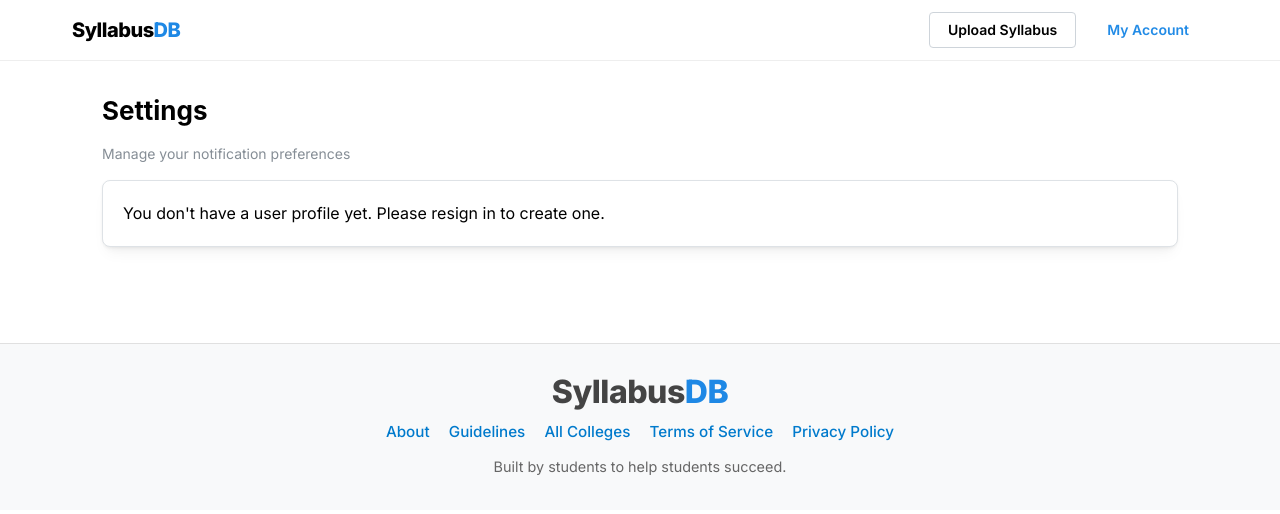
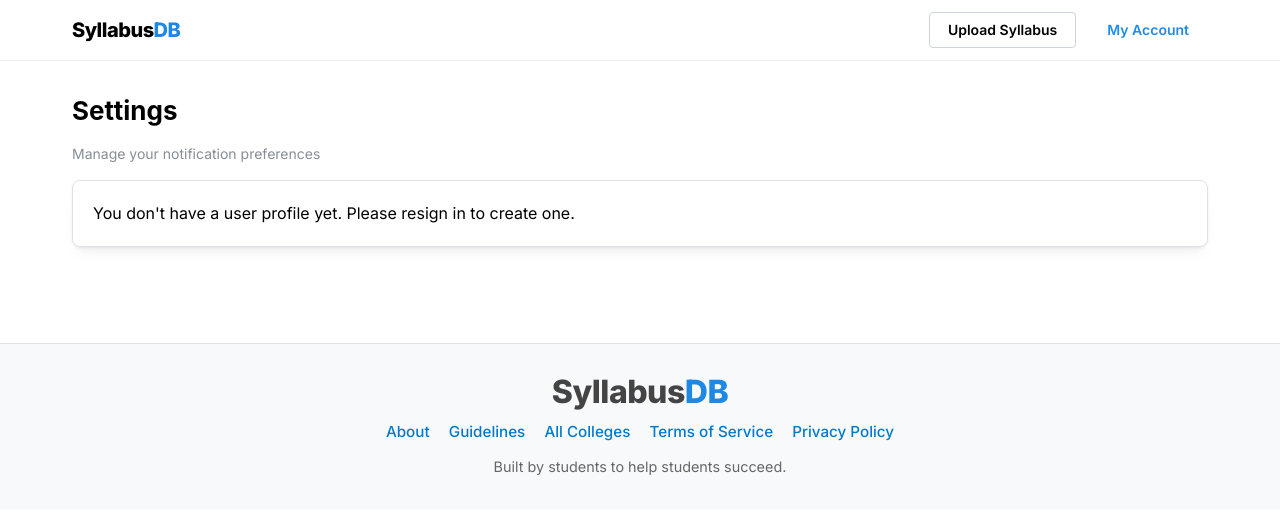
Before and after one commit to Nawang17/SyllabusDB, a React (Vite) app: page /settings in a window 1280 px wide. Shown: the top 514 px of the page. Built offline with nearby package versions, Linux system fonts and the light colour scheme; no server answers; the database is empty; sample sign-in values are in the browser's storage.

Commit message:
Update container size in Settings page for improved layout

```diff
--- a/src/pages/Account/MyUploads/Settings/Settings.jsx
+++ b/src/pages/Account/MyUploads/Settings/Settings.jsx
@@ -76,7 +76,7 @@ export default function SettingsPage() {
   };
 
   return (
-    <Container size="lg" py="xl" px="2rem">
+    <Container size="1200px" py="xl" px="2rem">
       <Title order={2} mb="md">
         Settings
       </Title>
```
